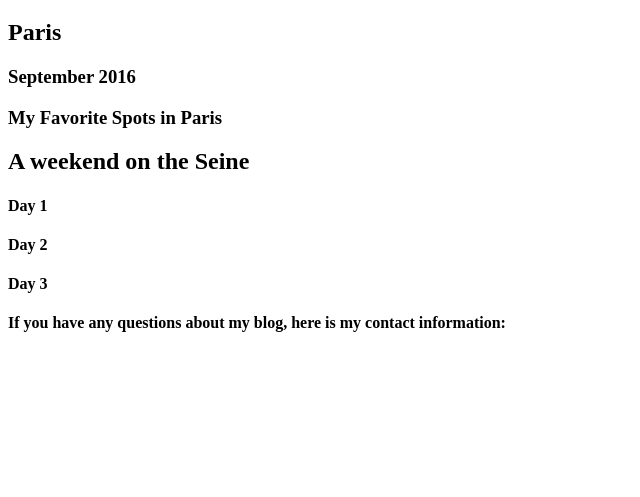
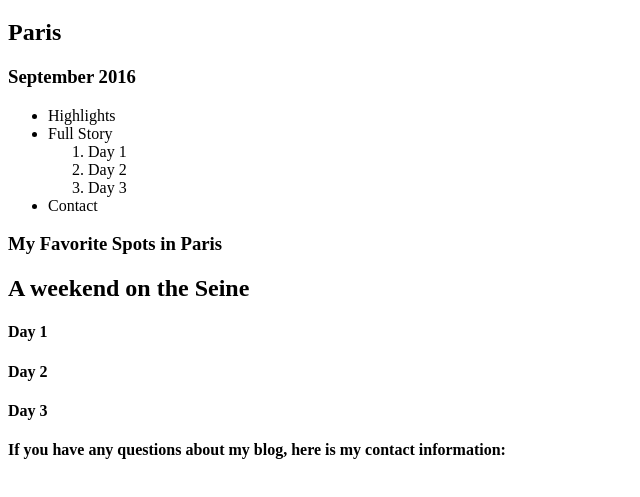
Before and after one commit to jfraught/WebsitesFromScratch, a plain HTML site: page Travel Blog/index.html in a window 1280 px wide. Shown: the part 61-558 px from the top of the page, without its empty margins (0-640 px from the left). Drawn offline with Linux system fonts and the light colour scheme.

Commit message:
Bed time

```diff
--- a/Travel Blog/index.html
+++ b/Travel Blog/index.html
@@ -8,7 +8,16 @@
         <h2>Paris</h2>
         <h3>September 2016</h3>
         <nav>
-
+            <ul>
+                <li>Highlights</li>
+                <li>Full Story</li>
+                    <ol>
+                        <li>Day 1</li>
+                        <li>Day 2</li>
+                        <li>Day 3</li>
+                    </ol>
+                <li>Contact</li>
+            </ul>
         </nav>
         <div id="highlights">
             <h3>My Favorite Spots in Paris</h3>
```
